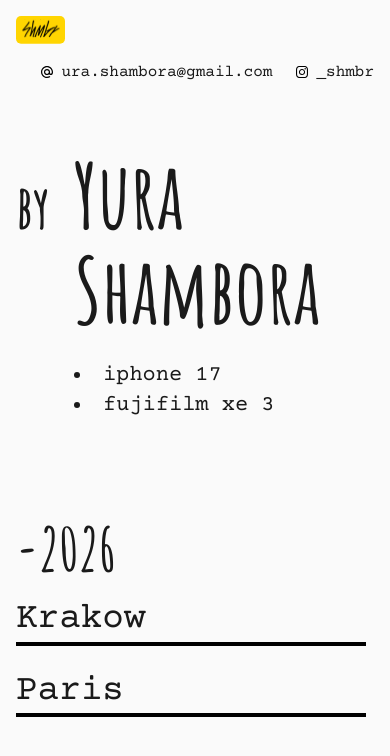
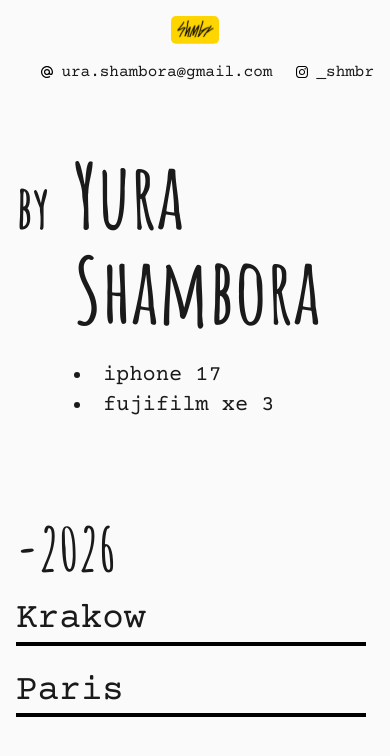
Before and after one commit to shmbr/shmbr-website, a React (Vite) app: page / in a window 390 px wide. Shown: the top 756 px of the page. Built offline with nearby package versions, Linux system fonts and the light colour scheme.

Commit message:
Update header on mobile

```diff
--- a/index.html
+++ b/index.html
@@ -4,7 +4,7 @@
     <meta charset="UTF-8" />
     <link rel="icon" type="image/svg+xml" href="/logo.svg" />
     <meta name="viewport" content="width=device-width, initial-scale=1.0" />
-    <title>photo-portfolio</title>
+    <title>photos</title>
   </head>
   <body>
     <div id="root"></div>
--- a/src/components/SiteHeader.tsx
+++ b/src/components/SiteHeader.tsx
@@ -19,7 +19,7 @@ export function SiteHeader(props: ISiteHeaderProps) {
   return (
     <Box
       display="flex"
-      justifyContent="space-between"
+      justifyContent={{ xs: "center", sm: "space-between" }}
       alignItems="center"
       flexWrap="wrap"
       gap={2}
@@ -31,7 +31,10 @@ export function SiteHeader(props: ISiteHeaderProps) {
         flexWrap="wrap"
         gap={3}
         rowGap={0.5}
-        sx={{ justifyContent: "right", ml: "auto" }}
+        sx={{
+          justifyContent: { xs: "center", sm: "right" },
+          ml: "auto",
+        }}
       >
         {links.map((link) => (
           <IconLabelLink
```
